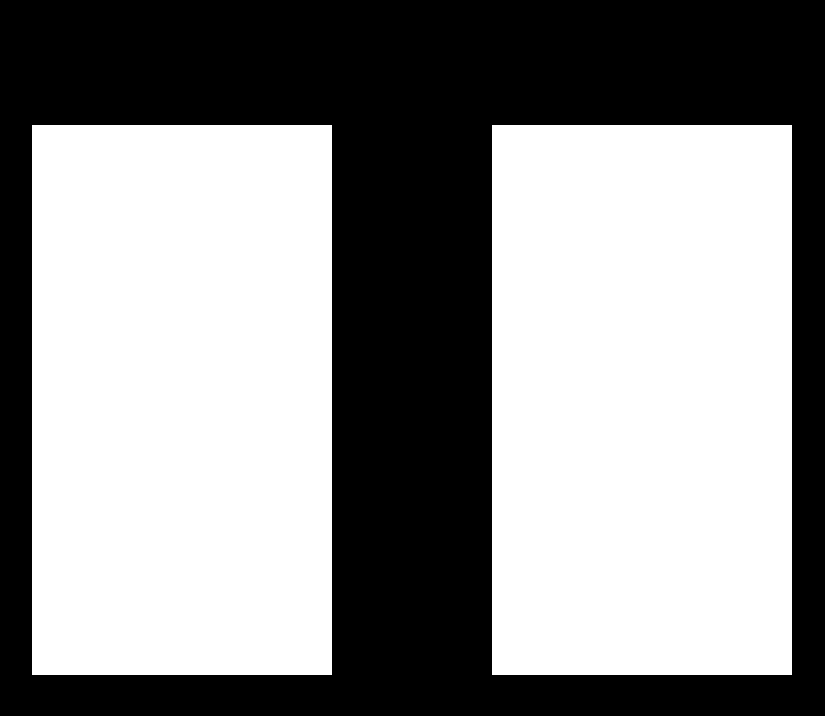
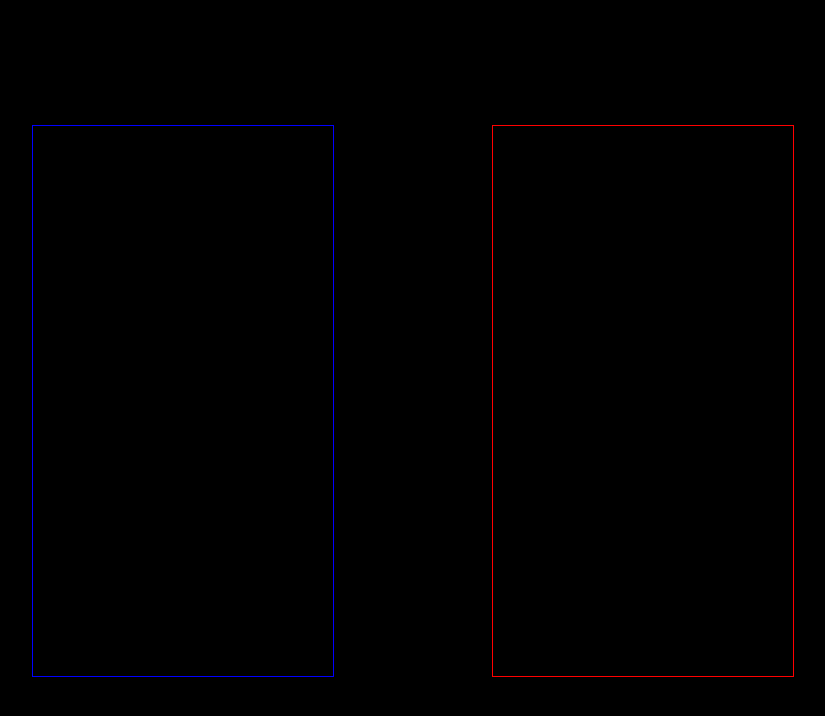
Before and after one commit to volrath/tetris-attack, a plain HTML site: page index.html in a window 1280 px wide. Shown: the whole page, without its empty margins (228-1053 px from the left). Drawn offline with Linux system fonts and the light colour scheme.

Commit message:
bordering out our two boards/stages. one blue, one red.

```diff
--- a/static/css/screen.css
+++ b/static/css/screen.css
@@ -1,5 +1,5 @@
 body { background-color: black }
 
-canvas { background-color: white; width: 300px; height: 550px; position: absolute; top: 50%; left: 50%; margin-top: -275px }
-#blue-player { margin-left: 80px }
-#red-player  { margin-left: -380px }
+canvas { width: 300px; height: 550px; position: absolute; top: 50%; left: 50%; margin-top: -275px; border-width: 1px; border-style: solid }
+#blue-player { border-color: blue; margin-left: -380px }
+#red-player  { border-color: red; margin-left: 80px }
```
